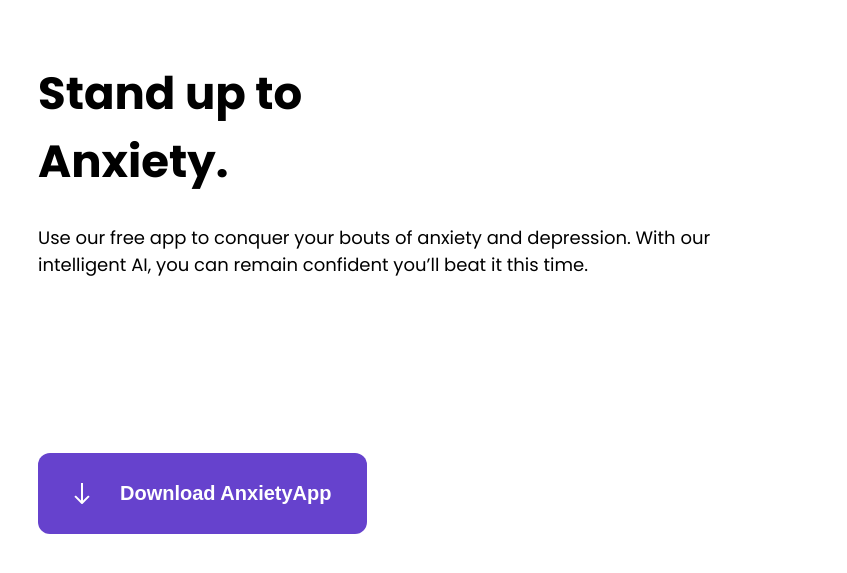
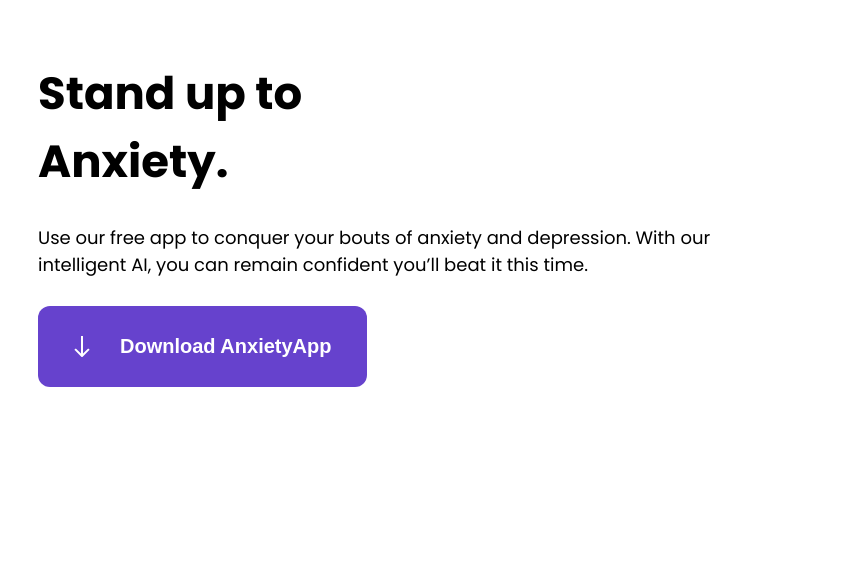
Before and after one commit to Dearie-cyber/Web-components-v.1, a plain HTML site: page Flex/index.html in a window 1280 px wide. Shown: the part 103-676 px from the top of the page, 0-847 px from the left. Drawn offline with Linux system fonts and the light colour scheme.

Commit message:
updated Flex

```diff
--- a/Flex/index.html
+++ b/Flex/index.html
@@ -85,7 +85,7 @@ button svg {
     flex-direction: row;
   }
   .main {
-    height: 47.4em;
+    height: 100%;
     display: flex;
     flex-direction: column;
     flex-wrap: wrap;
```
